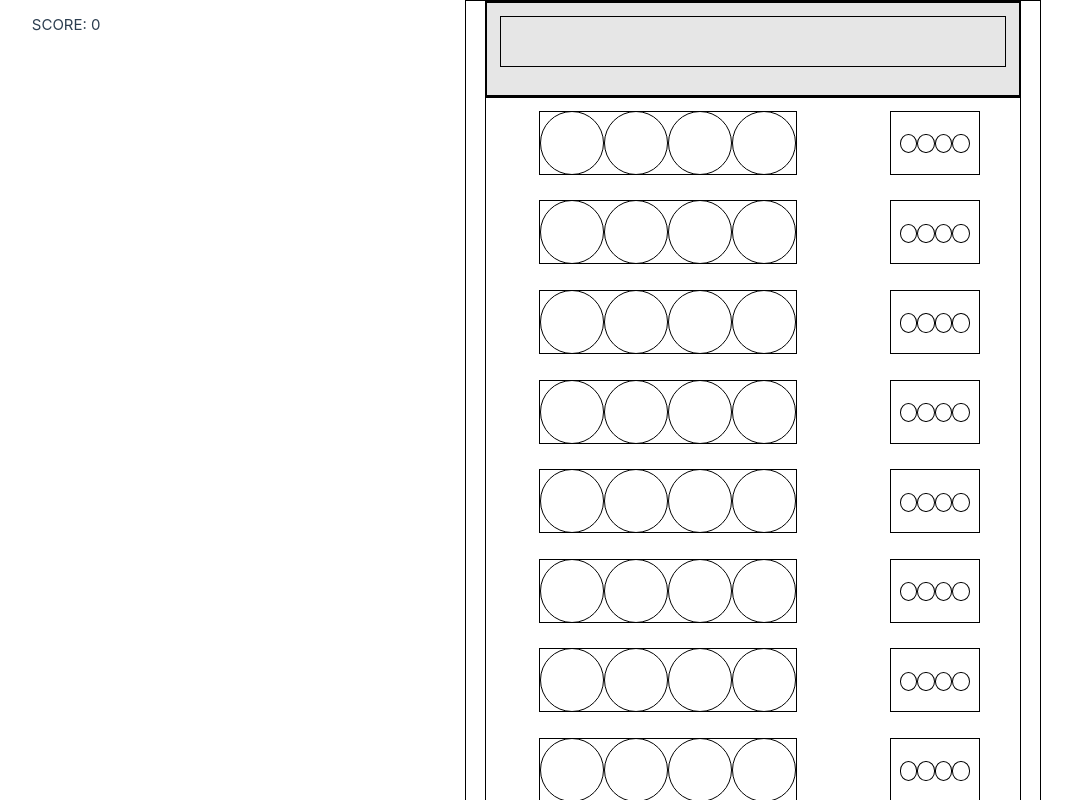
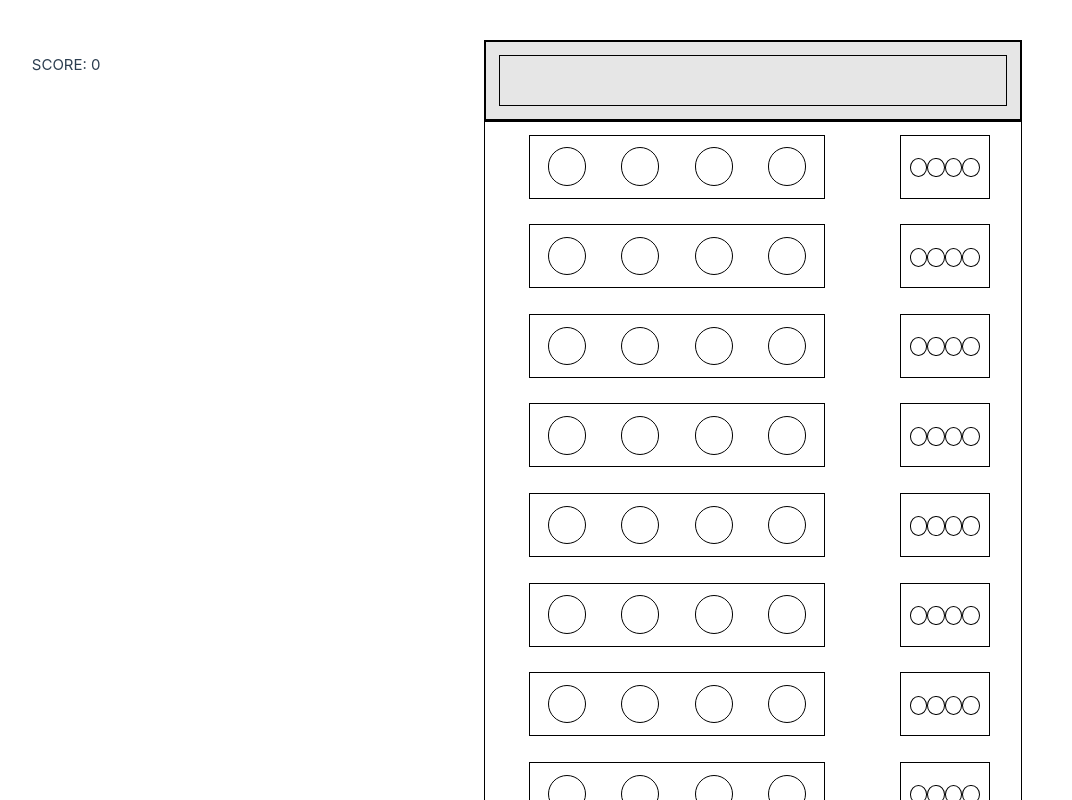
Before and after one commit to Flothar78/mastermind, a Vue app: page / in a window 1280 px wide. Shown: the top 800 px of the page, without its empty margins (79-1151 px from the left). Built offline with nearby package versions, Linux system fonts and the light colour scheme; the HTML template or start-up script is replaced by a standard one.

Commit message:
Add Stuff

```diff
--- a/src/App.vue
+++ b/src/App.vue
@@ -4,7 +4,7 @@ import ScoreView from "@/views/ScoreView.vue";
 </script>
 
 <template>
-  <div class="score-wrapper">
+  <div>
     <ScoreView />
   </div>
   <div class="play-and-result-wrapper">
@@ -19,6 +19,7 @@ import ScoreView from "@/views/ScoreView.vue";
     justify-content: center;
     margin-left: 10vw;
     margin-right: 10vw;
+    max-height: 90vh;
   }
 }
 </style>
--- a/src/components/CheckRow.vue
+++ b/src/components/CheckRow.vue
@@ -11,7 +11,7 @@ const { numberOfPeons, rows, chosenRow, resultColors } =
 const checkColorsPlaces = color_store.checkColorsPlaces(chosenRow);
 </script>
 <template>
-  <div class="flexInCheckRows">
+  <div class="insideCheckRows">
     <PeonOccurence
       v-for="peon in numberOfPeons"
       :key="peon - 1"
@@ -23,8 +23,9 @@ const checkColorsPlaces = color_store.checkColorsPlaces(chosenRow);
 
 <style scoped>
 @media screen and (min-width: 400px) {
-  .flexInCheckRows {
+  .insideCheckRows {
     display: flex;
+    justify-content: space-between;
   }
   .peon-in-check-row {
     width: 1.5vw;
--- a/src/components/PeonOccurence.vue
+++ b/src/components/PeonOccurence.vue
@@ -6,8 +6,8 @@
 @media screen and (min-width: 400px) {
   .peon-shape {
     border: 0.5px solid black;
-    width: 5vw;
-    height: 5vw;
+    width: 3vw;
+    height: 3vw;
     border-radius: 50%;
   }
   .red {
--- a/src/components/PeonsRow.vue
+++ b/src/components/PeonsRow.vue
@@ -48,6 +48,7 @@ const looseMessage = () => {
   .betweenRows {
     display: flex;
     flex-direction: column-reverse;
+    min-width: 60%;
   }
 }
 </style>
--- a/src/views/PlayView.vue
+++ b/src/views/PlayView.vue
@@ -15,7 +15,7 @@ import TryAndChecks from "@/components/TryAndChecks.vue";
 <style scoped>
 @media screen and (min-width: 400px) {
   .play-ground {
-    border: black 0.5px solid;
+
     display: flex;
     flex-direction: column;
     justify-content: space-evenly;
```
Also changed, not shown: 2 other files (tests, documents, lock files or other folders).
